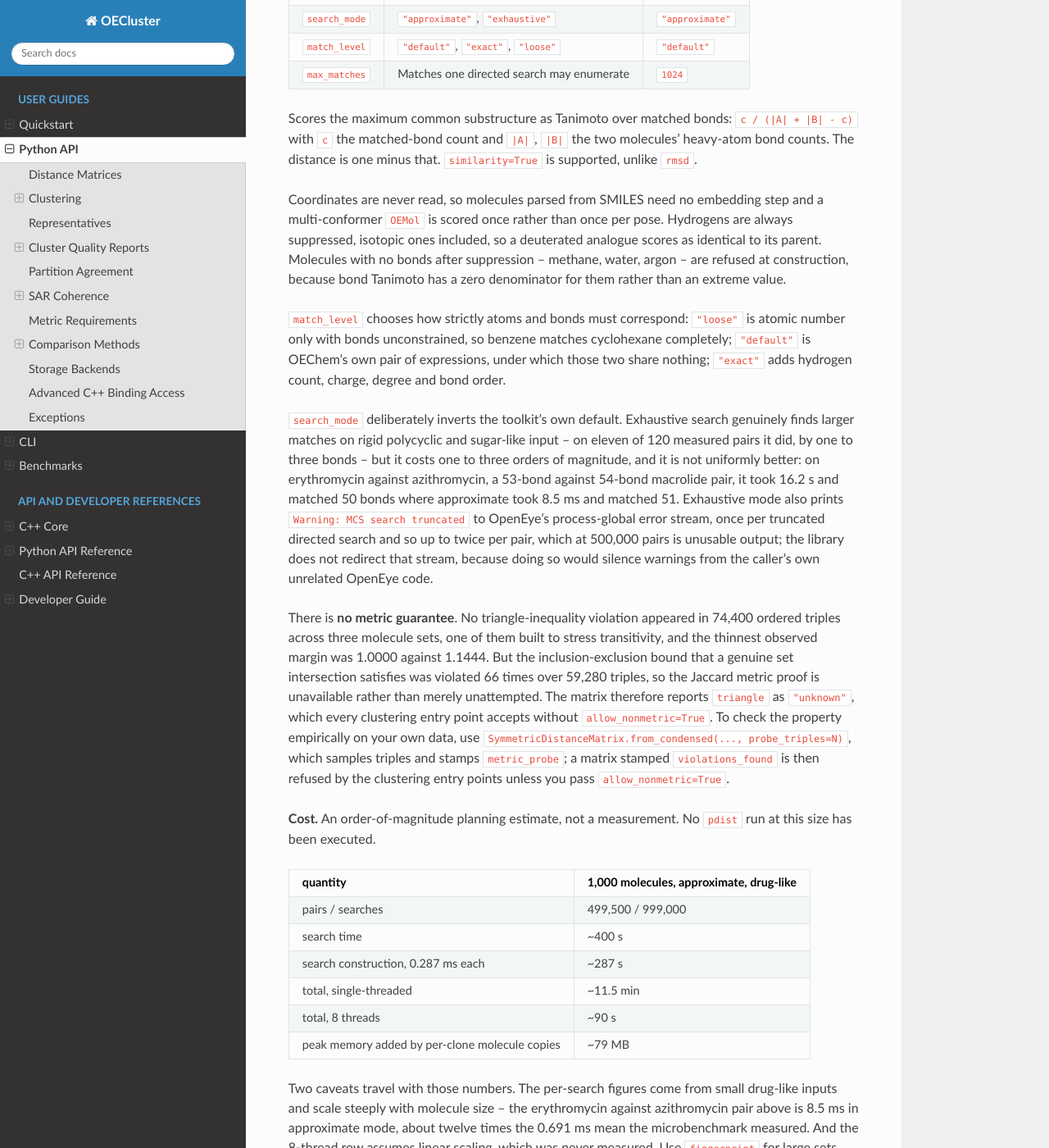
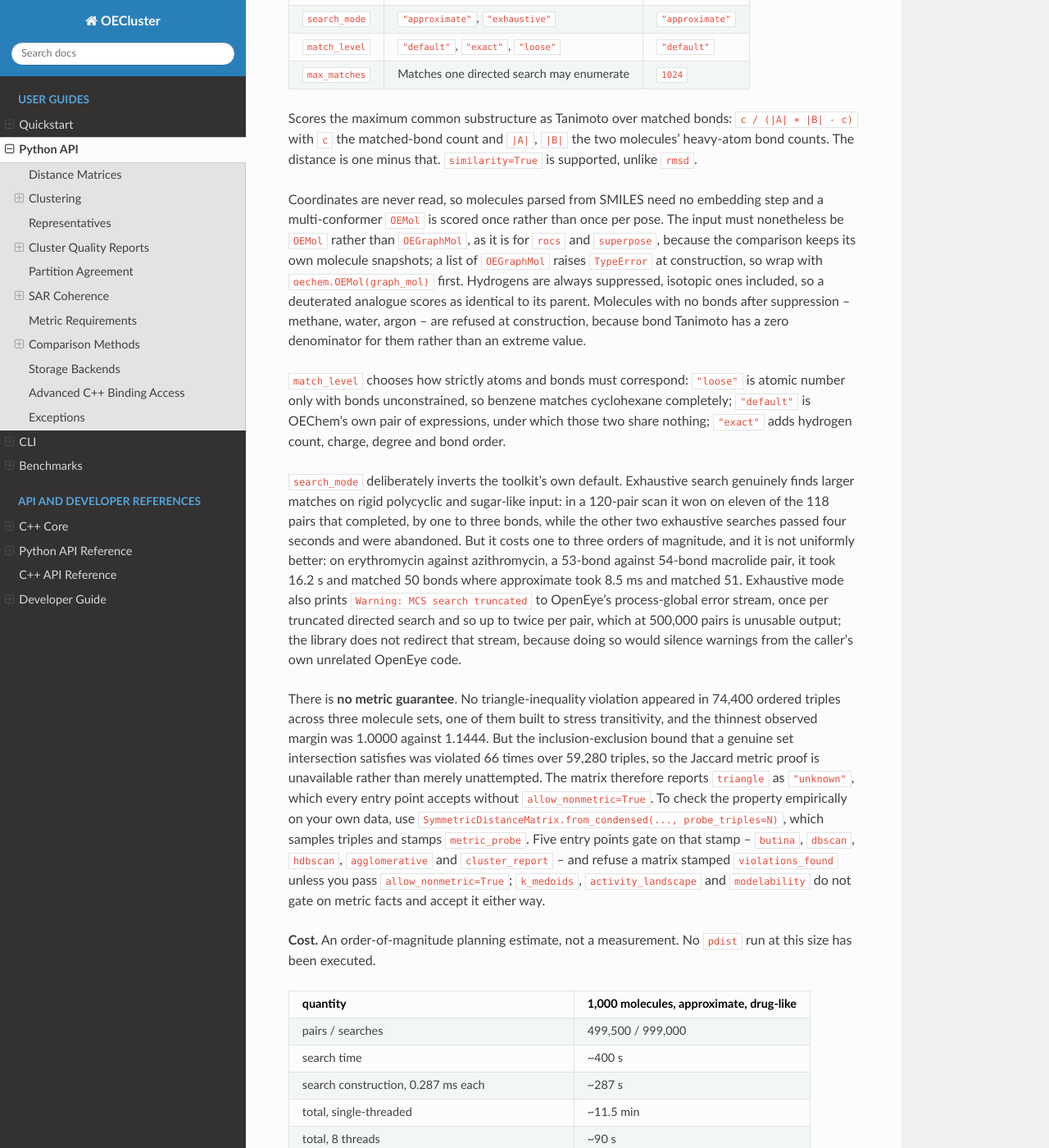
Before and after one commit to scott-arne/oecluster, a Sphinx documentation site: the page built from docs/python-api.md, in a window 1280 px wide and 1400 px high, scrolled down 23939 px. Shown: the whole window at 82% size. Built offline with Sphinx 7.4.7 and the Read the Docs theme 3.1.0, drawn with Linux system fonts in a browser that asks for light colours; pages that are not in the unit, such as notebooks, are missing from menus; the version number is read from the project's files by our own code.

Commit message:
docs: correct the metric gate set, two counts and the mcs input type

```diff
--- a/docs/python-api.md
+++ b/docs/python-api.md
@@ -1180,10 +1180,14 @@ molecules' heavy-atom bond counts. The distance is one minus that.
 
 Coordinates are never read, so molecules parsed from SMILES need no embedding
 step and a multi-conformer `OEMol` is scored once rather than once per pose.
-Hydrogens are always suppressed, isotopic ones included, so a deuterated
-analogue scores as identical to its parent. Molecules with no bonds after
-suppression -- methane, water, argon -- are refused at construction, because
-bond Tanimoto has a zero denominator for them rather than an extreme value.
+The input must nonetheless be `OEMol` rather than `OEGraphMol`, as it is for
+`rocs` and `superpose`, because the comparison keeps its own molecule
+snapshots; a list of `OEGraphMol` raises `TypeError` at construction, so wrap
+with `oechem.OEMol(graph_mol)` first. Hydrogens are always suppressed, isotopic
+ones included, so a deuterated analogue scores as identical to its parent.
+Molecules with no bonds after suppression -- methane, water, argon -- are
+refused at construction, because bond Tanimoto has a zero denominator for them
+rather than an extreme value.
 
 `match_level` chooses how strictly atoms and bonds must correspond: `"loose"` is
 atomic number only with bonds unconstrained, so benzene matches cyclohexane
@@ -1191,16 +1195,17 @@ completely; `"default"` is OEChem's own pair of expressions, under which those
 two share nothing; `"exact"` adds hydrogen count, charge, degree and bond order.
 
 `search_mode` deliberately inverts the toolkit's own default. Exhaustive search
-genuinely finds larger matches on rigid polycyclic and sugar-like input -- on
-eleven of 120 measured pairs it did, by one to three bonds -- but it costs one
-to three orders of magnitude, and it is not uniformly better: on erythromycin
-against azithromycin, a 53-bond against 54-bond macrolide pair, it took 16.2 s
-and matched 50 bonds where approximate took 8.5 ms and matched 51. Exhaustive
-mode also prints `Warning: MCS search truncated` to OpenEye's process-global
-error stream, once per truncated directed search and so up to twice per pair,
-which at 500,000 pairs is unusable output; the library does not redirect that
-stream, because doing so would silence warnings from the caller's own
-unrelated OpenEye code.
+genuinely finds larger matches on rigid polycyclic and sugar-like input: in a
+120-pair scan it won on eleven of the 118 pairs that completed, by one to three
+bonds, while the other two exhaustive searches passed four seconds and were
+abandoned. But it costs one to three orders of magnitude, and it is not
+uniformly better: on erythromycin against azithromycin, a 53-bond against
+54-bond macrolide pair, it took 16.2 s and matched 50 bonds where approximate
+took 8.5 ms and matched 51. Exhaustive mode also prints `Warning: MCS search
+truncated` to OpenEye's process-global error stream, once per truncated
+directed search and so up to twice per pair, which at 500,000 pairs is unusable
+output; the library does not redirect that stream, because doing so would
+silence warnings from the caller's own unrelated OpenEye code.
 
 There is **no metric guarantee**. No triangle-inequality violation appeared in
 74,400 ordered triples across three molecule sets, one of them built to stress
@@ -1208,11 +1213,14 @@ transitivity, and the thinnest observed margin was 1.0000 against 1.1444. But
 the inclusion-exclusion bound that a genuine set intersection satisfies was
 violated 66 times over 59,280 triples, so the Jaccard metric proof is
 unavailable rather than merely unattempted. The matrix therefore reports
-`triangle` as `"unknown"`, which every clustering entry point accepts without
+`triangle` as `"unknown"`, which every entry point accepts without
 `allow_nonmetric=True`. To check the property empirically on your own data, use
 `SymmetricDistanceMatrix.from_condensed(..., probe_triples=N)`, which samples
-triples and stamps `metric_probe`; a matrix stamped `violations_found` is then
-refused by the clustering entry points unless you pass `allow_nonmetric=True`.
+triples and stamps `metric_probe`. Five entry points gate on that stamp --
+`butina`, `dbscan`, `hdbscan`, `agglomerative` and `cluster_report` -- and
+refuse a matrix stamped `violations_found` unless you pass
+`allow_nonmetric=True`; `k_medoids`, `activity_landscape` and `modelability`
+do not gate on metric facts and accept it either way.
 
 **Cost.** An order-of-magnitude planning estimate, not a measurement. No
 `pdist` run at this size has been executed.
```
Also changed, not shown: CHANGELOG.md (+7 -7 lines), 1 other file.
